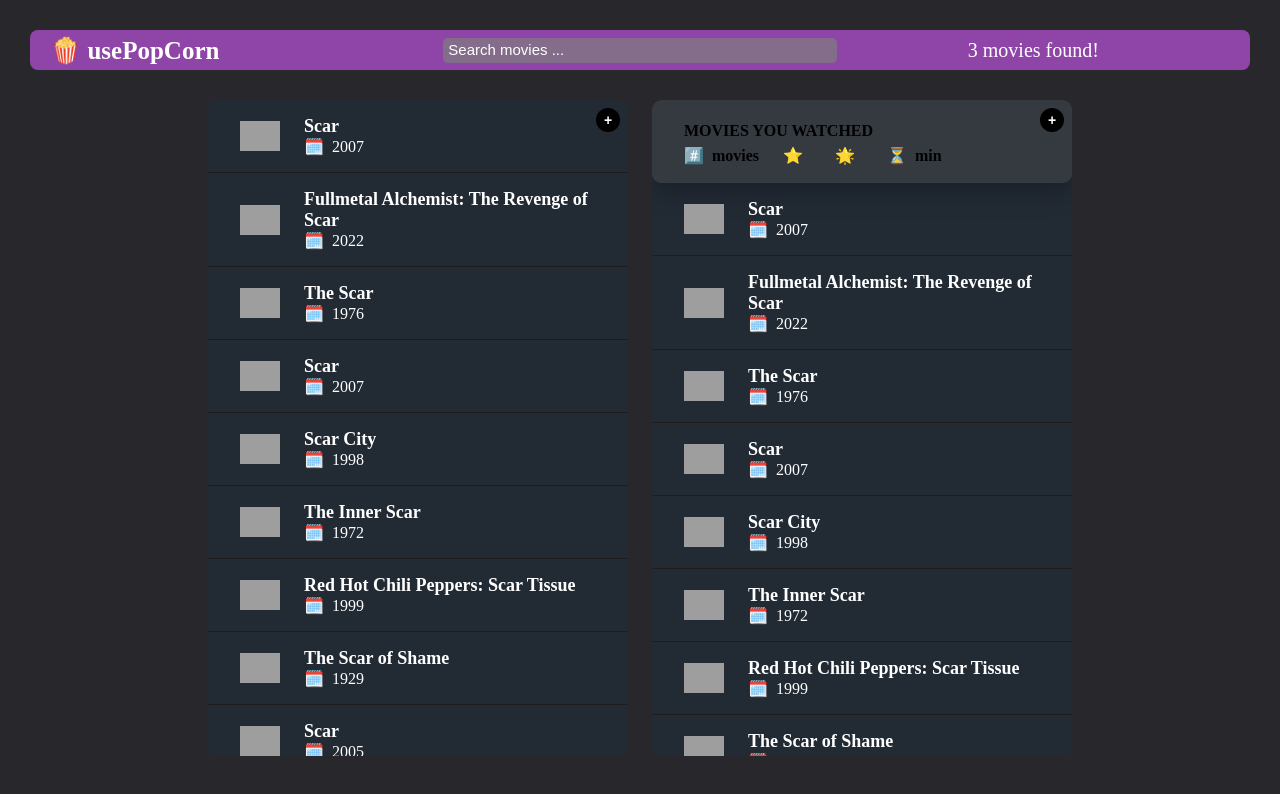
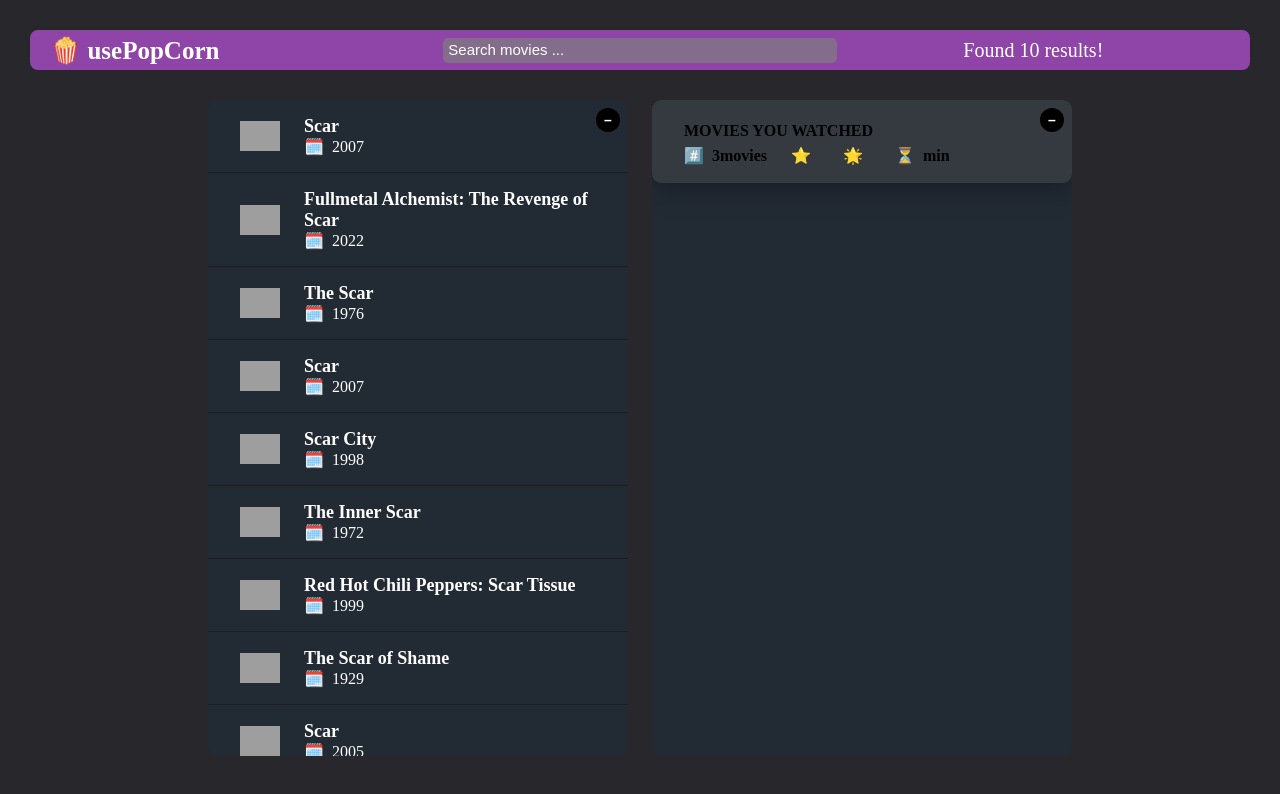
Before and after one commit to amishari/popcorn-app, a React (Vite) app: page / in a window 1280 px wide. Shown: the top 794 px of the page. Built offline with nearby package versions, Linux system fonts and the light colour scheme; grey boxes are pictures that could not be loaded.

Commit message:
nested component to avoid deep props

```diff
--- a/src/App.jsx
+++ b/src/App.jsx
@@ -1,4 +1,5 @@
 import "./App.css";
+import { useState } from "react";
 const data = [
   {
     Title: "Scar",
@@ -81,72 +82,132 @@ const data = [
       "https://m.media-amazon.com/images/M/MV5BMjM1MDIyMjA1NF5BMl5BanBnXkFtZTcwMzczNDI5OQ@@._V1_SX300.jpg",
   },
 ];
+const tempMovieData = [
+  {
+    imdbID: "tt1375666",
+    Title: "Inception",
+    Year: "2010",
+    Poster:
+      "https://m.media-amazon.com/images/M/MV5BMjAxMzY3NjcxNF5BMl5BanBnXkFtZTcwNTI5OTM0Mw@@._V1_SX300.jpg",
+  },
+  {
+    imdbID: "tt0133093",
+    Title: "The Matrix",
+    Year: "1999",
+    Poster:
+      "https://m.media-amazon.com/images/M/MV5BNzQzOTk3OTAtNDQ0Zi00ZTVkLWI0MTEtMDllZjNkYzNjNTc4L2ltYWdlXkEyXkFqcGdeQXVyNjU0OTQ0OTY@._V1_SX300.jpg",
+  },
+  {
+    imdbID: "tt6751668",
+    Title: "Parasite",
+    Year: "2019",
+    Poster:
+      "https://m.media-amazon.com/images/M/MV5BYWZjMjk3ZTItODQ2ZC00NTY5LWE0ZDYtZTI3MjcwN2Q5NTVkXkEyXkFqcGdeQXVyODk4OTc3MTY@._V1_SX300.jpg",
+  },
+];
 
 export default function App() {
+  const [query, setQuery] = useState("");
+  const [movies, setMovies] = useState(data);
+  const [watched, setWatched] = useState(tempMovieData);
+
   return (
     <div>
-      <nav className="nav-bar">
-        <span className="logo">🍿 usePopCorn</span>
-        <input type="text" placeholder="Search movies ..." />
-        <span className="result"> 3 movies found!</span>
-      </nav>
-      <main className="main">
+      <Navbar>
+        <Logo />
+        <Search query={query} setQuery={setQuery} />
+        <NumList movies={movies} />
+      </Navbar>
+      <Main>
+        <Box>
+          <MoviesList movies={movies} />
+        </Box>
+        <Box>
+          <WatchedSummary watched={watched} />
+        </Box>
+      </Main>
+    </div>
+  );
+}
+function Search({ query, setQuery }) {
+  return (
+    <input
+      type="text"
+      value={query}
+      onChange={(e) => setQuery(e.target.value)}
+      placeholder="Search movies ..."
+    />
+  );
+}
+function Logo() {
+  return <span className="logo">🍿 usePopCorn</span>;
+}
+function NumList({ movies }) {
+  return <span className="result"> Found {movies.length} results!</span>;
+}
+function Navbar({ children }) {
+  return <nav className="nav-bar">{children}</nav>;
+}
+
+function Main({ children }) {
+  return <main className="main">{children}</main>;
+}
+function Box({ children }) {
+  const [isOpen, setIsOpen] = useState(true);
+  return (
     <div className="box">
-          <button className="btn-toggle">+</button>
+      <button className="btn-toggle" onClick={() => setIsOpen((show) => !show)}>
+        {isOpen ? "–" : "+"}
+      </button>
+      {isOpen && children}
+    </div>
+  );
+}
+function MoviesList({ movies }) {
+  return (
     <ul className="list">
-            {data.map((item) => (
-              <li key={item.imdbID}>
-                <img src={item.Poster} className="img" />
-                <h3 className="title">{item.Title}</h3>
+      {movies.map((movie) => (
+        <Movie movie={movie} key={movie.imdbID} />
+      ))}
+    </ul>
+  );
+}
+function Movie({ movie }) {
+  return (
+    <li key={movie.imdbID}>
+      <img src={movie.Poster} className="img" />
+      <h3 className="title">{movie.Title}</h3>
       <div>
         <p>
           <span>🗓️</span>
-                    <span>{item.Year}</span>
+          <span>{movie.Year}</span>
         </p>
       </div>
     </li>
-            ))}
-          </ul>
-        </div>
-        <div className="box">
-          <button className="btn-toggle">+</button>
+  );
+}
+function WatchedSummary({ watched }) {
+  return (
     <div className="summary">
       <h2>Movies you watched</h2>
       <div>
         <p>
           <span>#️⃣</span>
-                <span>{} movies</span>
+          <span> {watched.length}movies</span>
         </p>
         <p>
           <span>⭐️</span>
-                <span>{}</span>
+          <span></span>
         </p>
         <p>
           <span>🌟</span>
-                <span>{}</span>
+          <span></span>
         </p>
         <p>
           <span>⏳</span>
-                <span>{} min</span>
+          <span> min</span>
         </p>
       </div>
     </div>
-          <ul className="list">
-            {data.map((item) => (
-              <li key={item.imdbID}>
-                <img src={item.Poster} className="img" />
-                <h3 className="title">{item.Title}</h3>
-                <div>
-                  <p>
-                    <span>🗓️</span>
-                    <span>{item.Year}</span>
-                  </p>
-                </div>
-              </li>
-            ))}
-          </ul>
-        </div>
-      </main>
-    </div>
   );
 }
```
Lines whose indentation alone changed are shown as unchanged.
